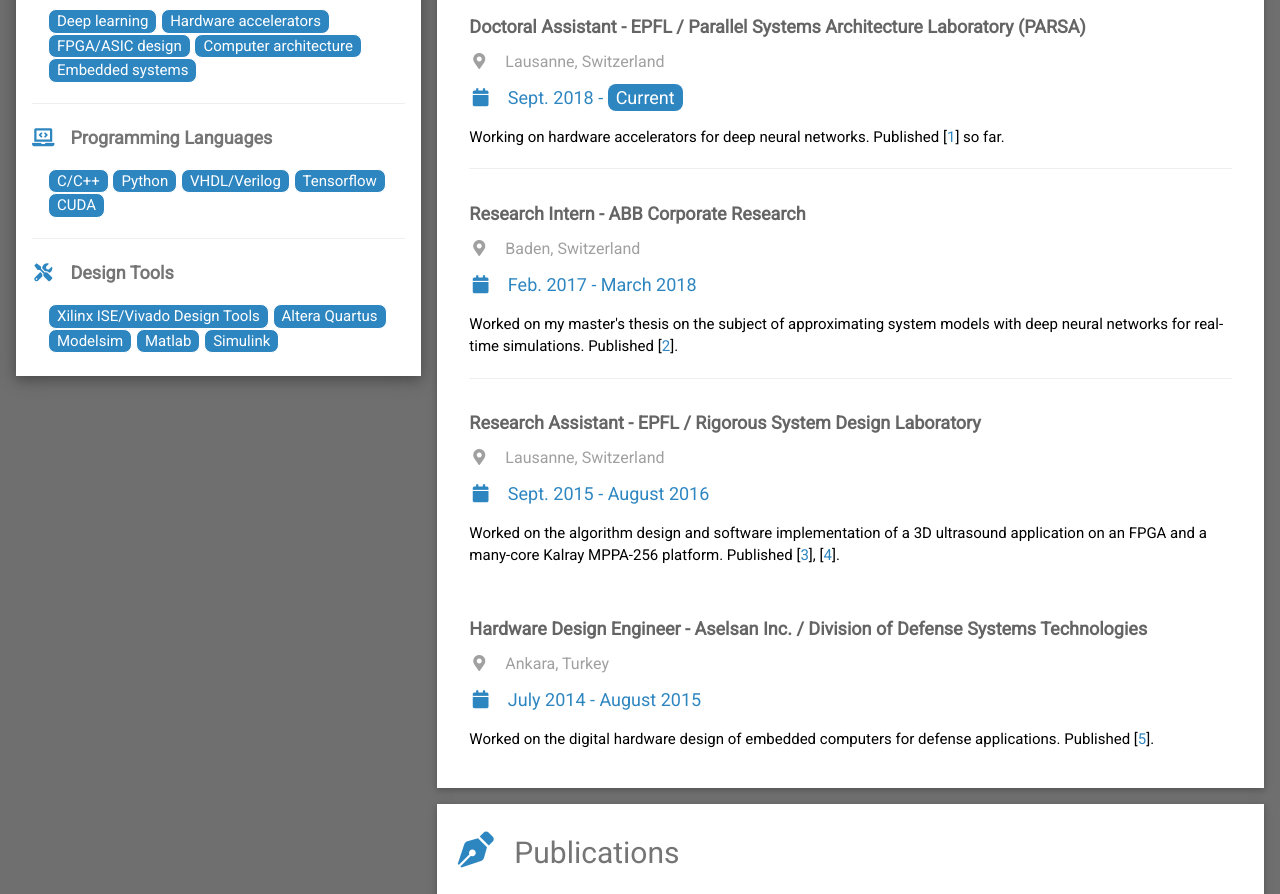
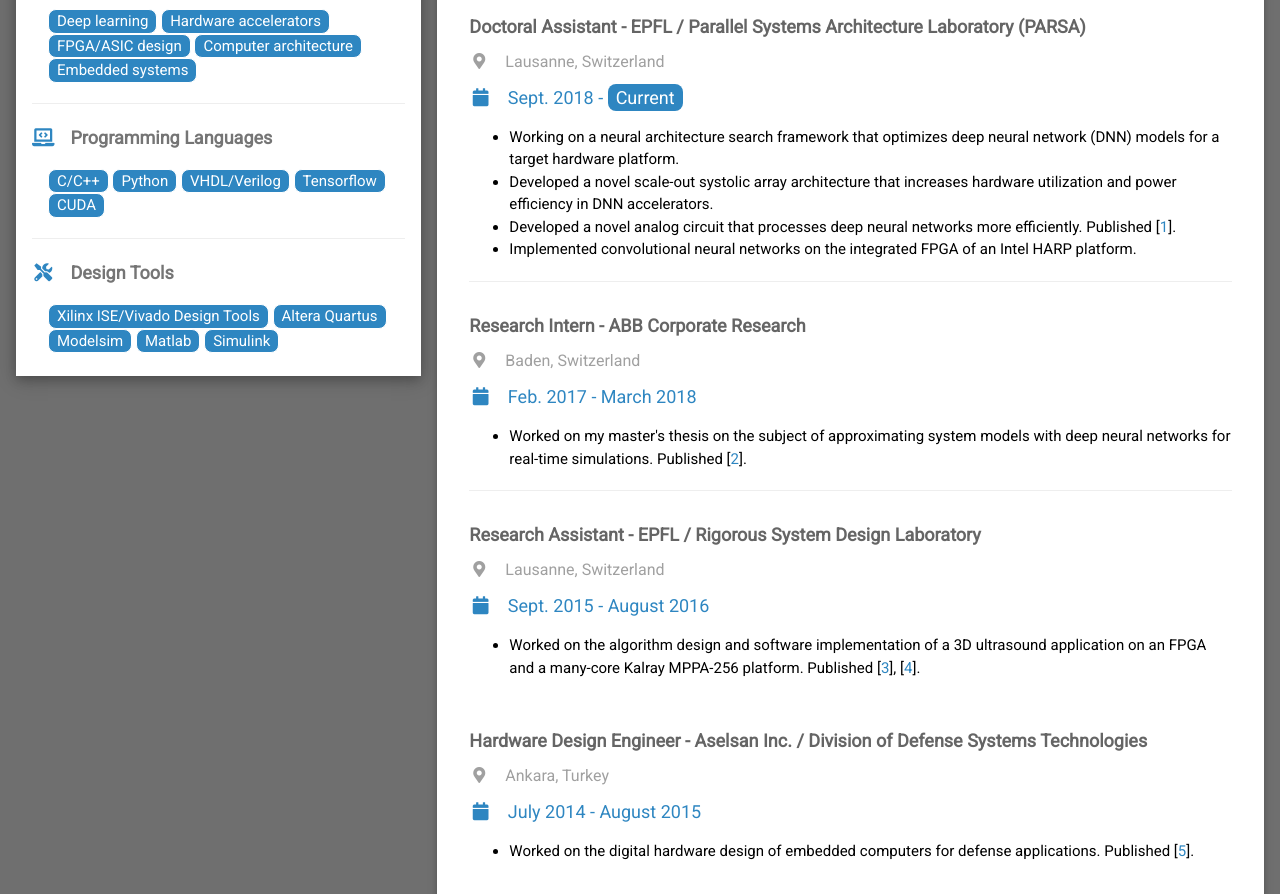
Before and after one commit to acyuzuguler/acyuzuguler.github.io, a plain HTML site: page index.html in a window 1280 px wide. Shown: the part 862-1756 px from the top of the page. Drawn offline with nearby package versions, Linux system fonts and the light colour scheme.

Commit message:
CV update

```diff
--- a/index.html
+++ b/index.html
@@ -145,11 +145,10 @@ html,body,h1,h2,h3,h4,h5,h6 {font-family: "Roboto", sans-serif}
           <h6 class="w3-theme-gray"><i class="fa fa-map-marker-alt fa-fw w3-margin-right"></i>Lausanne, Switzerland</h6>
           <h5 class="mycolor"><i class="fa fa-calendar fa-fw w3-margin-right"></i>2018 - <span class="w3-tag w3-round-large w3-theme">Current</span></h5>
 
-
           <p>Ph.D. in Computer Science</p>
-          <i>Advisor</i>: Prof. Babak Falsafi
+          <i>Advisor</i>: Prof. Pascal Frossard
           <br>
-          <i>Co-advisor</i>: Prof. Pascal Frossard
+          <i>Co-advisor</i>: Prof. Babak Falsafi
           <hr>
         </div>
         <div class="w3-container">
@@ -175,27 +174,47 @@ html,body,h1,h2,h3,h4,h5,h6 {font-family: "Roboto", sans-serif}
           <h5 class="w3-opacity"><b>Doctoral Assistant - EPFL / Parallel Systems Architecture Laboratory (PARSA)</b></h5>
           <h6 class="w3-theme-gray"><i class="fa fa-map-marker-alt fa-fw w3-margin-right"></i>Lausanne, Switzerland</h6>
           <h5 class="mycolor"><i class="fa fa-calendar fa-fw w3-margin-right"></i>Sept. 2018 - <span class="w3-tag w3-round-large w3-theme">Current</span></h5>
-          <p>Working on hardware accelerators for deep neural networks. Published [<a href="#publications" style="text-decoration: none"><span class="mycolor">1</span></a>] so far.</p>
+          <p>
+            <ul>
+              <li>Working on a neural architecture search framework that optimizes deep neural network (DNN) models for a target hardware platform. </li>
+              <li>Developed a novel scale-out systolic array architecture that increases hardware utilization and power efficiency in DNN accelerators.</li>
+              <li>Developed a novel analog circuit that processes deep neural networks more efficiently. Published [<a href="#publications" style="text-decoration: none"><span class="mycolor">1</span></a>].</li>
+              <li>Implemented convolutional neural networks on the integrated FPGA of an Intel HARP platform.</li>
+            </ul>
+            </p>
           <hr>
         </div>
         <div class="w3-container">
           <h5 class="w3-opacity"><b>Research Intern - ABB Corporate Research</b></h5>
           <h6 class="w3-theme-gray"><i class="fa fa-map-marker-alt fa-fw w3-margin-right"></i>Baden, Switzerland</h6>
           <h5 class="mycolor"><i class="fa fa-calendar fa-fw w3-margin-right"></i>Feb. 2017 - March 2018</h5>
-          <p>Worked on my master's thesis on the subject of approximating system models with deep neural networks for real-time simulations. Published [<a href="#publications" style="text-decoration: none"><span class="mycolor">2</span></a>].</p>
+          <p>
+            <ul>
+              <li> Worked on my master's thesis on the subject of approximating system models with deep neural networks for real-time simulations. Published [<a href="#publications" style="text-decoration: none"><span class="mycolor">2</span></a>]. </li></p>
+            </ul>
           <hr>
         </div>
         <div class="w3-container">
           <h5 class="w3-opacity"><b>Research Assistant - EPFL / Rigorous System Design Laboratory</b></h5>
           <h6 class="w3-theme-gray"><i class="fa fa-map-marker-alt fa-fw w3-margin-right"></i>Lausanne, Switzerland</h6>
           <h5 class="mycolor"><i class="fa fa-calendar fa-fw w3-margin-right"></i>Sept. 2015 - August 2016</h5>
-          <p>Worked on the algorithm design and software implementation of a 3D ultrasound application on an FPGA and a many-core Kalray MPPA-256 platform. Published [<a href="#publications" style="text-decoration: none"><span class="mycolor">3</span></a>], [<a href="#publications" style="text-decoration: none"><span class="mycolor">4</span></a>].</p><br>
+          <p>
+            <ul>
+              <li> Worked on the algorithm design and software implementation of a 3D ultrasound application on an FPGA and a many-core Kalray MPPA-256 platform. Published [<a href="#publications" style="text-decoration: none"><span class="mycolor">3</span></a>], [<a href="#publications" style="text-decoration: none"><span class="mycolor">4</span></a>]. </li>
+            </ul>
+          </p>
+          <br>
         </div>
         <div class="w3-container">
           <h5 class="w3-opacity"><b>Hardware Design Engineer - Aselsan Inc. / Division of Defense Systems Technologies</b></h5>
           <h6 class="w3-theme-gray"><i class="fa fa-map-marker-alt fa-fw w3-margin-right"></i>Ankara, Turkey</h6>
           <h5 class="mycolor"><i class="fa fa-calendar fa-fw w3-margin-right"></i>July 2014 - August 2015</h5>
-          <p>Worked on the digital hardware design of embedded computers for defense applications. Published [<a href="#publications" style="text-decoration: none"><span class="mycolor">5</span></a>].</p><br>
+          <p>
+            <ul>
+            <li> Worked on the digital hardware design of embedded computers for defense applications. Published [<a href="#publications" style="text-decoration: none"><span class="mycolor">5</span></a>]. </li>
+            </ul>
+          </p>
+          <br>
         </div>
       </div>
 
```
